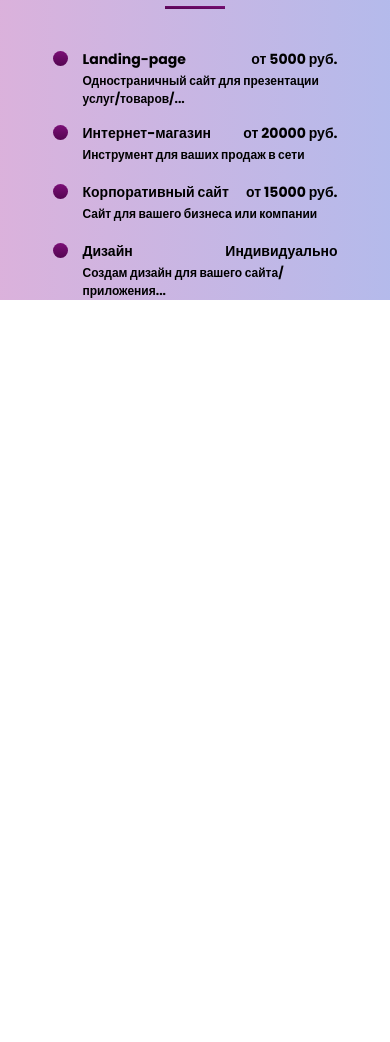
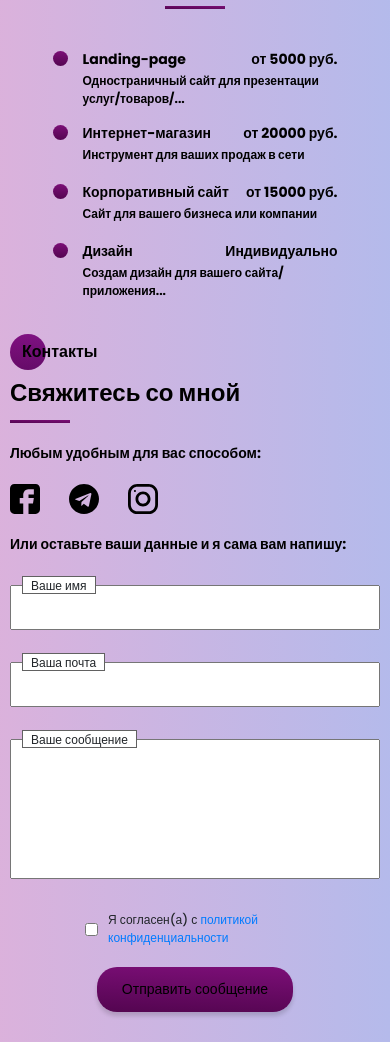
Before and after one commit to anna-webdev/portfolio, a website: page src/index.html in a window 390 px wide. Shown: the part 6876-7918 px from the top of the page. Before the commit the page ends 7176 px from the top, so only its background shows below. Drawn offline with nearby package versions, Linux system fonts and the light colour scheme; files that its build step writes are made by us from their sources.

Commit message:
адаптация последнего экрана незаконченная

```diff
--- a/src/index.html
+++ b/src/index.html
@@ -392,7 +392,7 @@
         </div>
     </section>
 
-    <!-- <section class="contacts">
+    <section class="contacts">
         <div class="container">
             <div class="contacts__wrapper">
                 <div class="contacts__photo">
@@ -400,7 +400,7 @@
                 </div>
                 <div class="contacts__descr">
                     <h2 class="contacts__title title title_fs16 title_black">Контакты</h2>
-                    <div class="contacts__subtitle title title_black">Свяжитесь со мной</div>
+                    <div class="title title_black contacts__subtitle">Свяжитесь со мной</div>
                     <div class="divider"></div>
                     <div class="title title_fs14 title_black contacts__text">
                         Любым удобным для вас способом:
@@ -422,12 +422,12 @@
                         Или оставьте ваши данные и я сама вам напишу:
                     </div>
                     <form action="#" class="contacts__form">
-                        <div class="contacts__input">
+                        <div class="contacts__input contacts__input-name">
                             <input required name="name" id="name" type="text">
                             <label for="name">Ваше имя</label>
                         </div>
 
-                        <div class="contacts__input">
+                        <div class="contacts__input contacts__input-mail">
                             <input required name="email" id="mail" type="email">
                             <label for="mail">Ваша почта</label>
                         </div>
@@ -447,7 +447,7 @@
                 </div>
             </div>
         </div>
-    </section> -->
+    </section>
 
 
    <script src="js/script.js"></script>
--- a/src/sass/blocks/_media.scss
+++ b/src/sass/blocks/_media.scss
@@ -70,6 +70,16 @@
                 object-fit: cover;
             }
          }
+    }
+    .contacts {
+        &__wrapper {
+            grid-template-columns: 300px 585px;
+            column-gap: 33px;
+            margin: 0 0 0 16px;
+        }
+        &__photo {
+            align-self: center;
+        }
     }
 }
 
@@ -144,6 +154,17 @@
             &:before {
                 left: -5px;
             }
+        }
+    }
+    .contacts {
+        padding-top: 80px;
+        &__wrapper {
+            grid-template-columns: 585px;
+            margin-left: 0;
+            justify-content: center;
+        }
+        &__photo {
+            display: none;
         }
     }
 }
@@ -240,6 +261,26 @@
             grid-template-columns: repeat(auto-fit, 380px);
             justify-content: center;
         }
+    }
+    .contacts {
+        &__wrapper {
+            grid-template-columns: 540px;
+        }
+        &__title {
+            margin-bottom: 10px;
+        }
+        &__subtitle {
+            font-size: 24px;
+            line-height: 38px;
+        }
+        .divider {
+            margin-top: 8px;
+        }
+        &__form {
+            grid-template: 45px 190px 45px / repeat(2,260px);
+            column-gap: 20px;
+        }
+
     }
 }
 
@@ -364,4 +405,41 @@
             }
         }
     }
+    .contacts {
+        padding: 40px 0 30px 0;
+        &__wrapper {
+            grid-template-columns: 100%;
+        }
+        &__form {
+            grid-template-rows: 45px 45px 140px minmax(45px, auto);
+            grid-template-columns: 1fr;
+            grid-auto-rows: minmax(45, auto);
+        }
+        &__input {
+            &-name {
+                grid-row: 1 / 2;
+            }
+            &-mail {
+                grid-row: 2 / 3;
+            }
+        }
+        &__textarea {
+            grid-column: unset;
+            grid-row: unset;
+        }
+        &__triggers {
+            grid-column: unset;
+            grid-template: repeat(2, auto) / 220px;
+            row-gap: 20px;
+            justify-content: center;
+            justify-items: center;
+
+        }
+        &__btn {
+            grid-row: 2 / 3;
+        }
+        &__policy {
+            grid-row: 1 / 2;
+            }
+    }
 }
```
Also changed, not shown: dist/css/style.min.css, dist/index.html.
